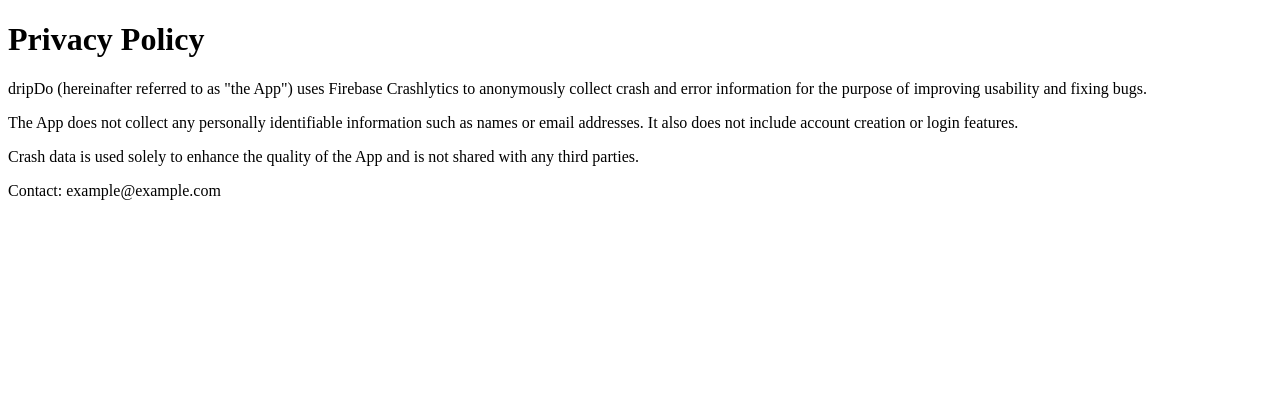
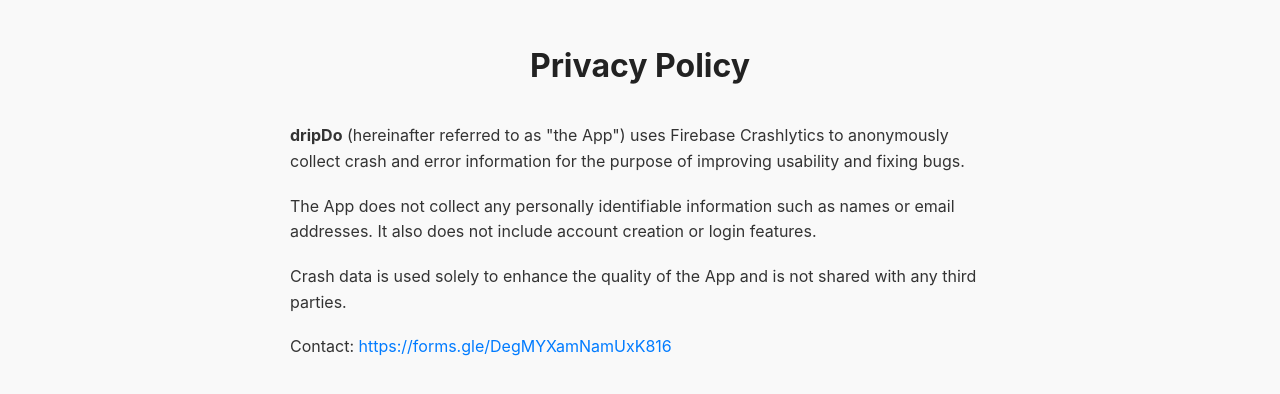
Before and after one commit to featureIke/featureike.github.io, a plain HTML site: page index.html in a window 1280 px wide. Drawn offline with Linux system fonts and the light colour scheme.

Commit message:
Update index.html

```diff
--- a/index.html
+++ b/index.html
@@ -3,12 +3,43 @@
 <head>
   <meta charset="UTF-8">
   <title>Privacy Policy | dripDo</title>
+  <style>
+    body {
+      font-family: -apple-system, BlinkMacSystemFont, "Segoe UI", Roboto, "Helvetica Neue", sans-serif;
+      max-width: 700px;
+      margin: 40px auto;
+      padding: 0 20px;
+      line-height: 1.6;
+      color: #333;
+      background-color: #f9f9f9;
+    }
+
+    h1 {
+      color: #222;
+      font-size: 2em;
+      margin-bottom: 1em;
+      text-align: center;
+    }
+
+    p {
+      margin-bottom: 1.2em;
+    }
+
+    a {
+      color: #007BFF;
+      text-decoration: none;
+    }
+
+    a:hover {
+      text-decoration: underline;
+    }
+  </style>
 </head>
 <body>
   <h1>Privacy Policy</h1>
-  <p>dripDo (hereinafter referred to as "the App") uses Firebase Crashlytics to anonymously collect crash and error information for the purpose of improving usability and fixing bugs.</p>
+  <p><strong>dripDo</strong> (hereinafter referred to as "the App") uses Firebase Crashlytics to anonymously collect crash and error information for the purpose of improving usability and fixing bugs.</p>
   <p>The App does not collect any personally identifiable information such as names or email addresses. It also does not include account creation or login features.</p>
   <p>Crash data is used solely to enhance the quality of the App and is not shared with any third parties.</p>
-  <p>Contact: example@example.com</p>
+  <p>Contact: <a href="https://forms.gle/DegMYXamNamUxK816" target="_blank">https://forms.gle/DegMYXamNamUxK816</a></p>
 </body>
 </html>
```
